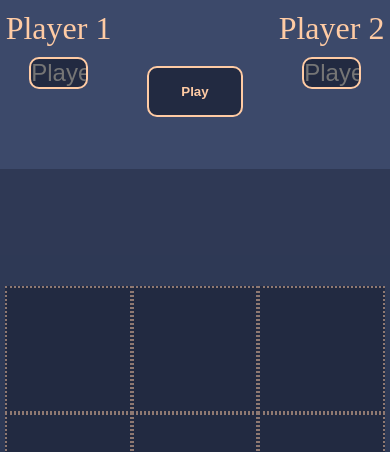
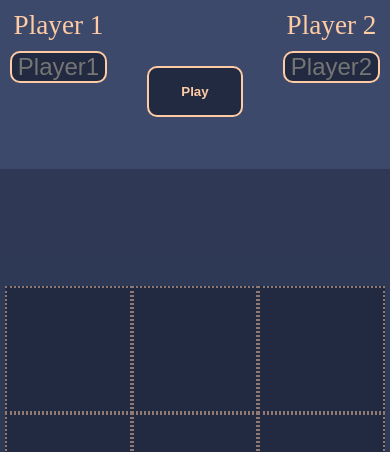
Before and after one commit to nimitmore27/TicTacToe, a plain HTML site: page index.html in a window 390 px wide. Shown: the top 452 px of the page. Drawn offline with Linux system fonts and the light colour scheme.

Commit message:
improved responsiveness

```diff
--- a/style.css
+++ b/style.css
@@ -40,12 +40,12 @@ label {
     display: block;
     width: fit-content;
     margin: auto;
-    font-size: 2rem;
+    font-size: 1.7rem;
 }
 
 input {
     display: block;
-    width: 15vw;
+    width: 25vw;
     height: 2rem;
     padding-top: 10px;
     padding-bottom: 10px;
@@ -67,7 +67,9 @@ input {
 }
 
 #title h1 {
+    text-align: center;
     margin-top: 10px;
+    font-size: 1.8rem;
 }
 
 #playbtn {
```
